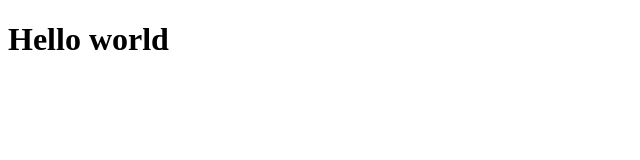
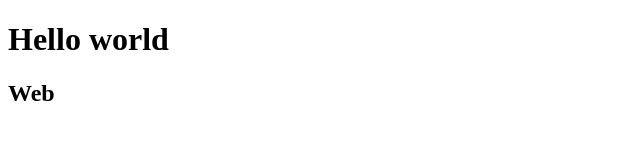
Before and after one commit to DotDotDottt/environment, a plain HTML site: page index.html in a window 1280 px wide. Shown: the full height of the page, 0-640 px from the left. Drawn offline with Linux system fonts and the light colour scheme.

Commit message:
Added Web

```diff
--- a/index.html
+++ b/index.html
@@ -8,6 +8,7 @@
   </head>
   <body>
     <h1>Hello world</h1>
+    <h2>Web</h2>
     <script src="script.js"></script>
   </body>
 </html>
```
